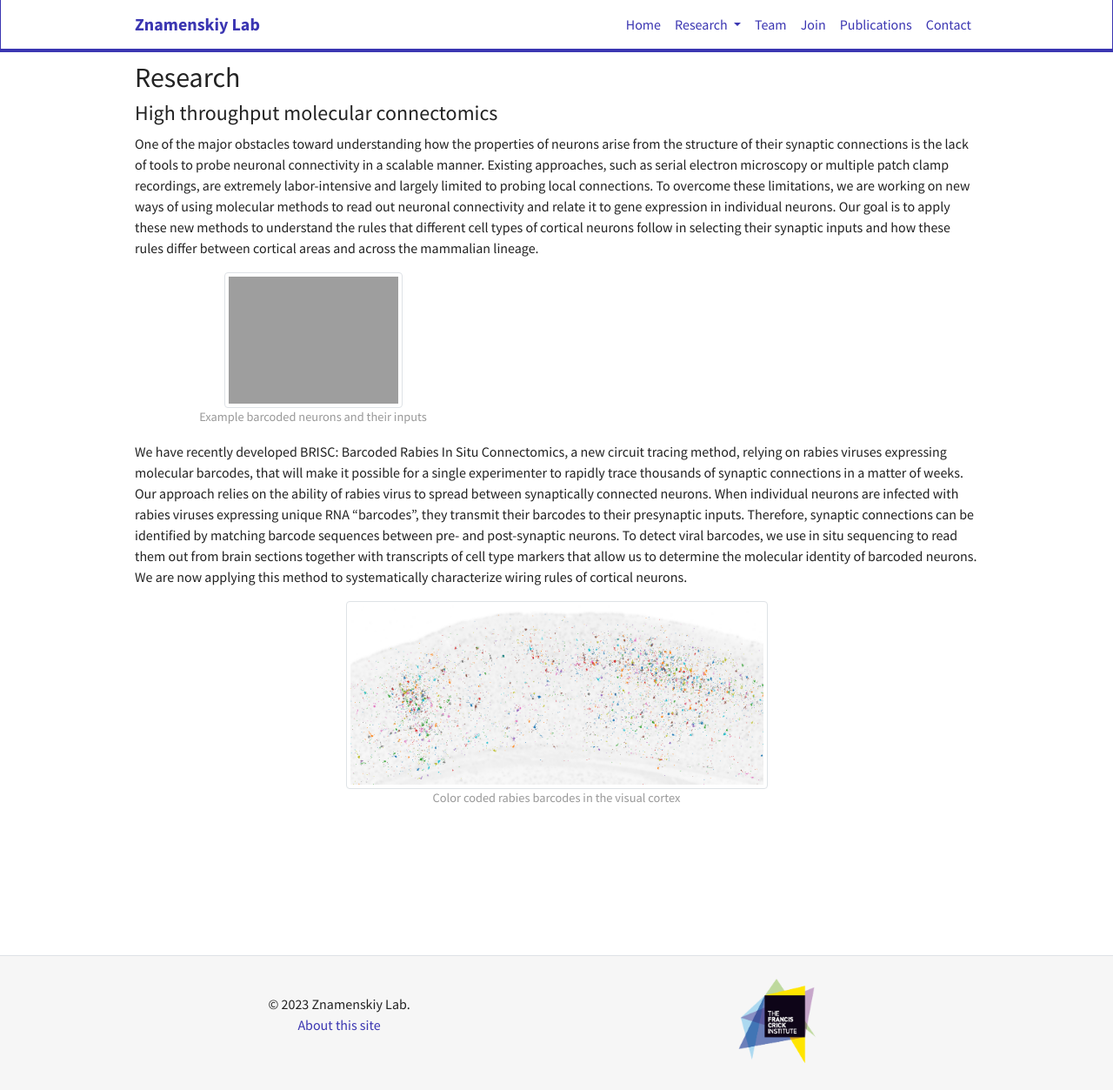
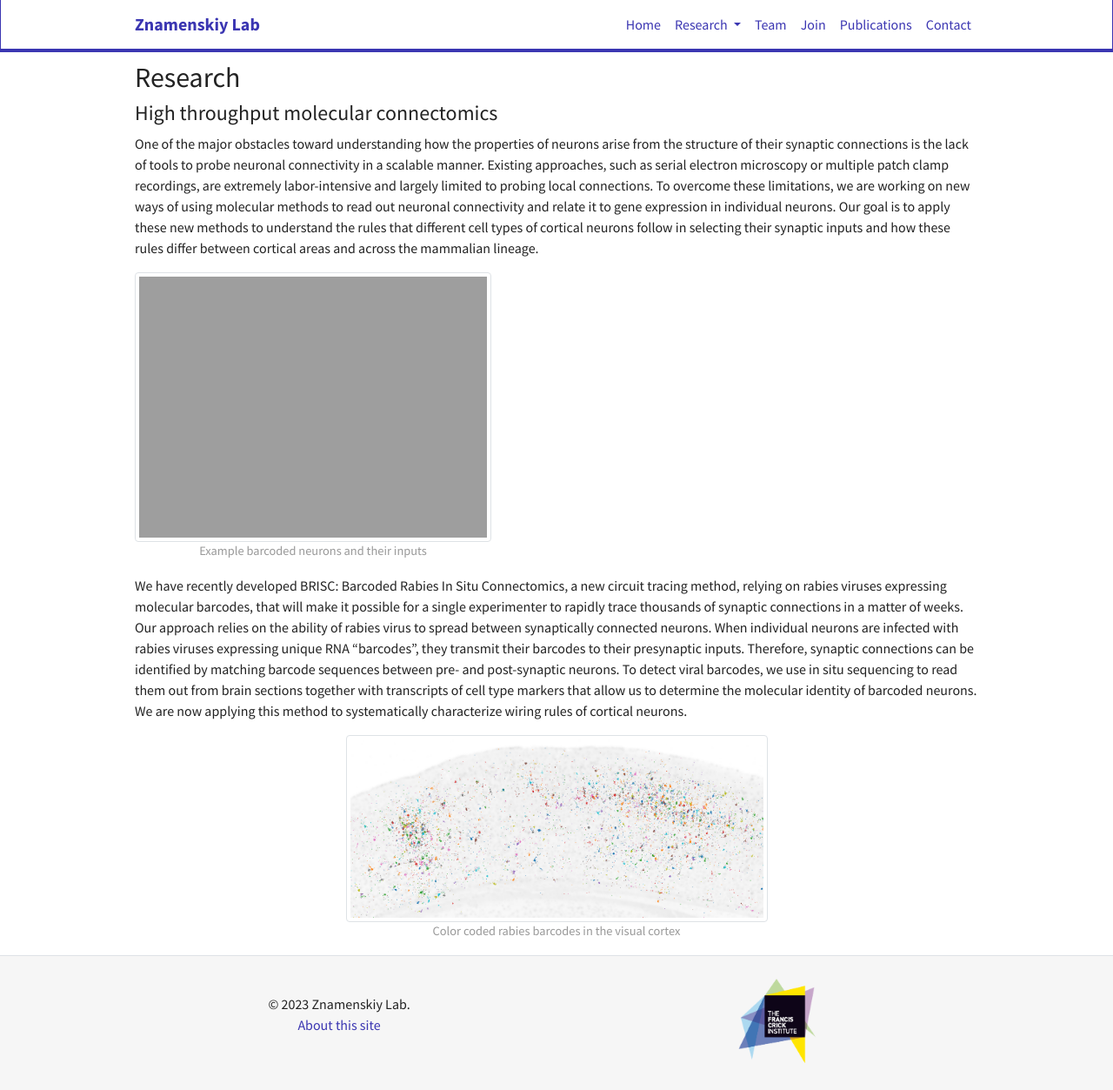
Before and after one commit to znamlab/znamlab.github.io, a Jekyll site: the page built from _pages/connectomics.md, in a window 1280 px wide and 1253 px high. Shown: the whole window at 87% size. Built offline with Jekyll 4.4.1, drawn with Linux system fonts in a browser that asks for light colours; nearby versions of some CDN libraries.

Commit message:
adjust formatting

```diff
--- a/_pages/connectomics.md
+++ b/_pages/connectomics.md
@@ -21,7 +21,7 @@ these rules differ between cortical areas and across the mammalian lineage.
 
 
 <figure class="figure text-center">
-<img src="{{ site.url }}{{ site.baseurl }}/images/rabies2.gif" class="img-thumbnail w-50" alt="Example barcoded neurons and their inputs">
+<img src="{{ site.url }}{{ site.baseurl }}/images/rabies2.gif" class="img-thumbnail" alt="Example barcoded neurons and their inputs">
 <figcaption class="figure-caption">Example barcoded neurons and their inputs</figcaption>
 </figure>
 
```
